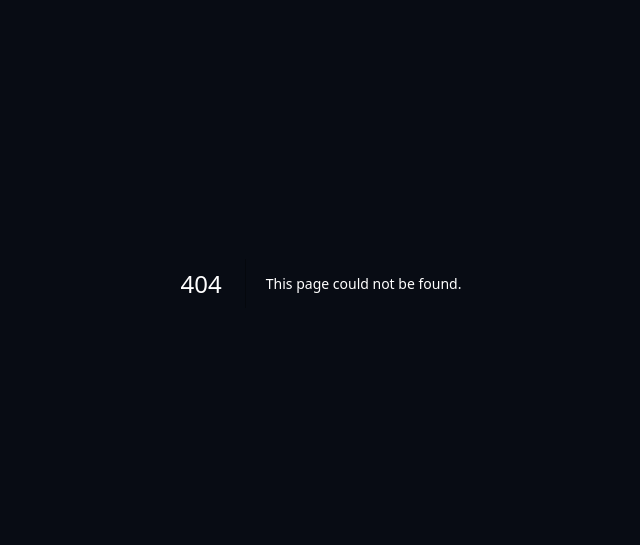
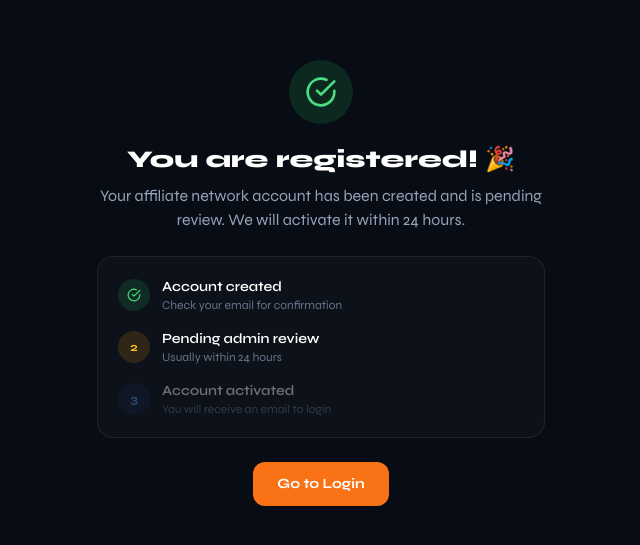
Before and after one commit to PRITHVIADS/truuk, a Next.js app: page /register/success in a window 1280 px wide. Before the commit this address had no page. Shown: the part 117-662 px from the top of the page, without its empty margins (319-959 px from the left). Built offline with nearby package versions, Linux system fonts and the light colour scheme.

Commit message:
Add register success page

```diff
--- /dev/null
+++ b/app/register/success/page.js
@@ -0,0 +1,19 @@
+"use client";
+import{CheckCircle}from"lucide-react";
+export default function RegisterSuccess(){
+  return(
+    <div className="min-h-screen flex items-center justify-center p-4" style={{background:"#080c14"}}>
+      <div className="w-full max-w-md text-center">
+        <div className="w-16 h-16 rounded-full bg-green-500/15 flex items-center justify-center mx-auto mb-5"><CheckCircle size={32} className="text-green-400"/></div>
+        <h1 className="text-2xl font-black text-white mb-2">You are registered! 🎉</h1>
+        <p className="text-slate-400 mb-6">Your affiliate network account has been created and is pending review. We will activate it within 24 hours.</p>
+        <div className="rounded-2xl border p-5 mb-6 text-left space-y-4" style={{background:"rgba(255,255,255,0.025)",borderColor:"rgba(255,255,255,0.07)"}}>
+          <div className="flex items-center gap-3"><div className="w-8 h-8 rounded-full bg-green-500/15 flex items-center justify-center"><CheckCircle size={14} className="text-green-400"/></div><div><p className="text-white text-sm font-semibold">Account created</p><p className="text-slate-500 text-xs">Check your email for confirmation</p></div></div>
+          <div className="flex items-center gap-3"><div className="w-8 h-8 rounded-full bg-amber-500/15 flex items-center justify-center"><span className="text-amber-400 text-xs font-bold">2</span></div><div><p className="text-white text-sm font-semibold">Pending admin review</p><p className="text-slate-500 text-xs">Usually within 24 hours</p></div></div>
+          <div className="flex items-center gap-3 opacity-40"><div className="w-8 h-8 rounded-full bg-blue-500/15 flex items-center justify-center"><span className="text-blue-400 text-xs font-bold">3</span></div><div><p className="text-white text-sm font-semibold">Account activated</p><p className="text-slate-500 text-xs">You will receive an email to login</p></div></div>
+        </div>
+        <a href="/login" className="btn-primary px-6 py-3 text-sm inline-block">Go to Login</a>
+      </div>
+    </div>
+  );
+}
```
